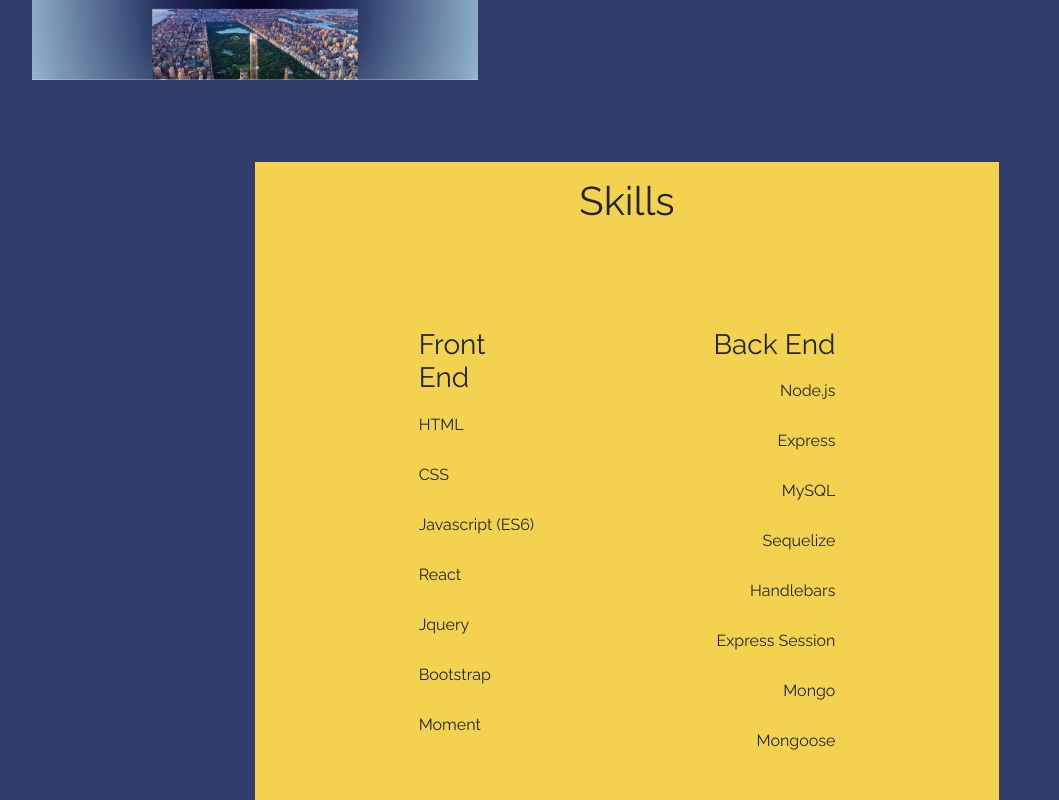
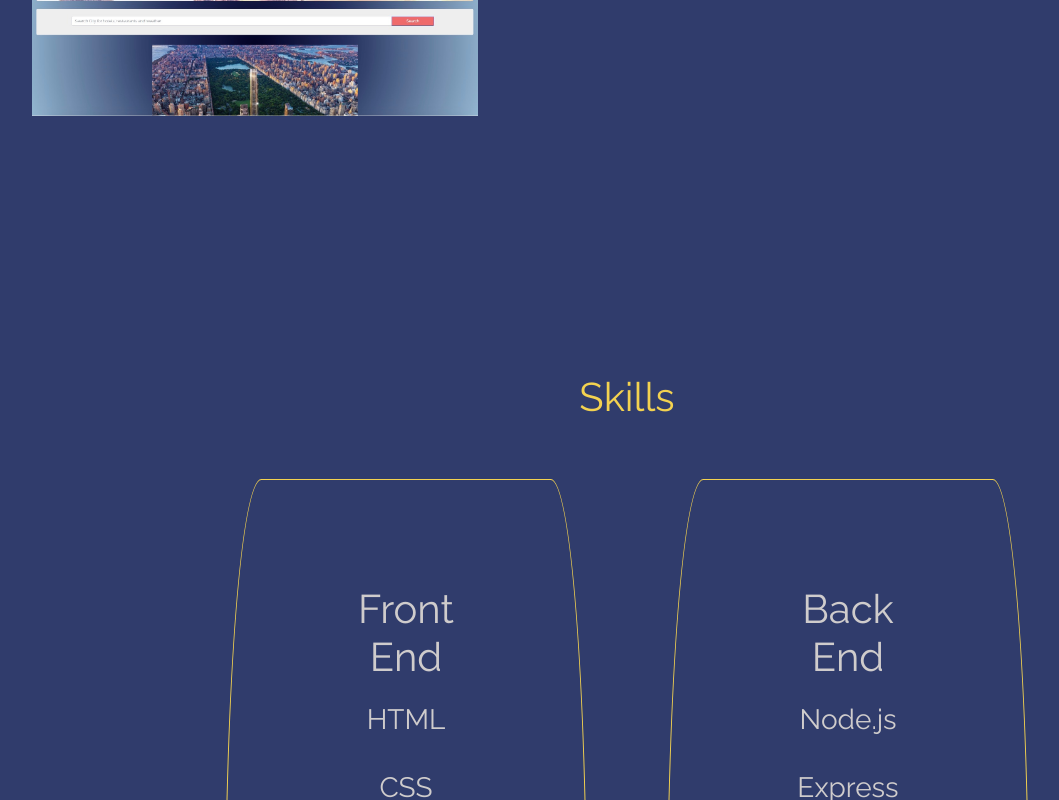
Before and after one commit to cmorris91/react-portfolio, a React (Create React App) app in the folder portfolio/: page / in a window 1280 px wide. Shown: the part 2000-2800 px from the top of the page, without its empty margins (13-1072 px from the left). Built offline with nearby package versions, Linux system fonts and the light colour scheme.

Commit message:
styling skill section

```diff
--- a/portfolio/src/components/Aside/index.js
+++ b/portfolio/src/components/Aside/index.js
@@ -4,7 +4,7 @@ import "./style.css"
 function Aside () {
     return (
         <aside>
-            <p> <span style={{fontSize: "30px"}}>Chelsey Morris</span></p>
+            <p> <span style={{fontSize: "40px"}}>Chelsey Morris</span></p>
             <p>Software Engineer & Creative Enthusiast</p>
         </aside>
     )
--- a/portfolio/src/components/Aside/style.css
+++ b/portfolio/src/components/Aside/style.css
@@ -3,3 +3,7 @@ aside {
     flex-direction: column;
     color: #f3d250;
 }
+
+aside p {
+    font-size: 30px;
+}
--- a/portfolio/src/components/Skills/index.js
+++ b/portfolio/src/components/Skills/index.js
@@ -4,11 +4,11 @@ import "./style.css"
 function Skills () {
     return (
         <div id="skills">
-            <body className="skills-body" >
+            <body className="skills-body">
                 <h1>Skills</h1>
-                <div className="row">
+                <div className="row skills-columns">
                     <div className="col frontEnd">
-                        <h3>Front End</h3>
+                        <h2 style={{fontSize: "40px"}}>Front End</h2>
                             <p>HTML</p>
                             <p>CSS</p>
                             <p>Javascript (ES6)</p>
@@ -18,7 +18,7 @@ function Skills () {
                             <p>Moment</p>
                     </div>
                     <div className="col backEnd">
-                        <h3>Back End</h3>
+                        <h2 style={{fontSize: "40px"}}>Back End</h2>
                             <p>Node.js</p>
                             <p>Express</p>
                             <p>MySQL</p>
--- a/portfolio/src/components/Skills/style.css
+++ b/portfolio/src/components/Skills/style.css
@@ -1,30 +1,36 @@
 #skills{
-    max-width: 60%;
-    /*margin: 50px;
-    padding: 50px; */
     display: flex;
     justify-content: center;
-    background-color: #f3d250;
+    text-align: center;
+}
+
+#skills h1 {
+    color: #f3d250;
 }
 
 .skills-body {
-    background-color: #f3d250;
-    text-align: center;
+    margin: 10rem;
+    width: 75%;
+    font-size: 28px;
 }
 
 .frontEnd {
-
+    border: 1px solid #f3d250;
+    border-radius: 10% / 50%;
     margin: 40px;
-    margin-left: 35px;
-    padding: 40px;
-    text-align: left;
+    margin-left: 55px;
+    padding: 100px;
 
 }
 
 .backEnd {
+    border: 1px solid #f3d250;
+    border-radius: 10% / 50%;
+    margin: 40px;
+    margin-right: 55px;
+    padding: 100px;
+}
 
-    margin: 40px;
-    margin-right: 35px;
-    padding: 40px;
-    text-align: right;
+.skills-columns {
+    color: rgb(207, 204, 204);
 }
```
